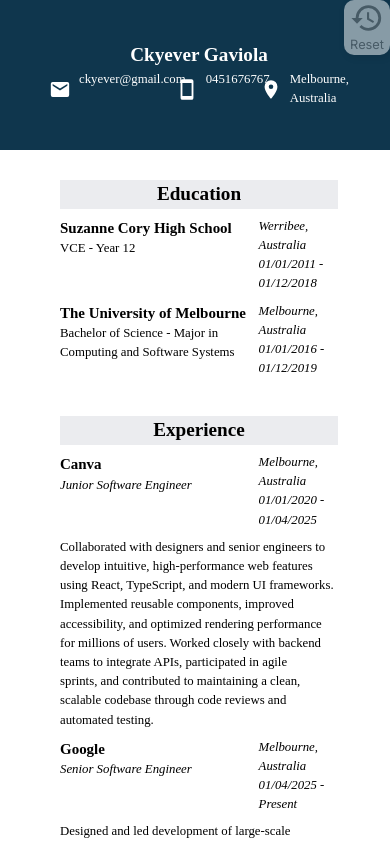
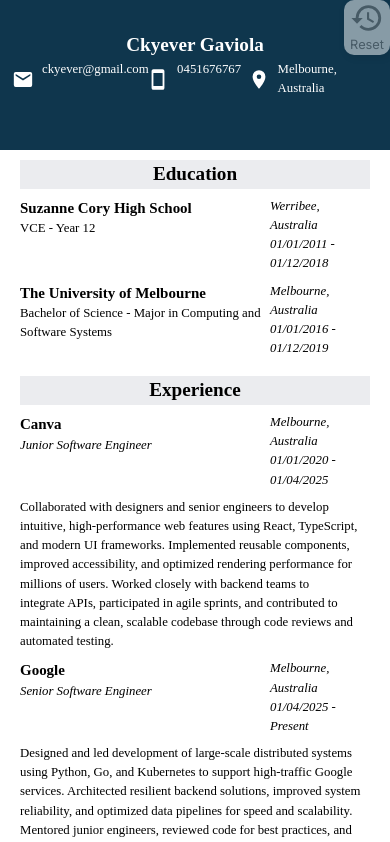
Before and after one commit to ckyever/cv-application, a React (Vite) app: page / in a window 390 px wide. Shown: the top 842 px of the page. Built offline with nearby package versions, Linux system fonts and the light colour scheme.

Commit message:
Improve resume small screen styling

```diff
--- a/src/styles/Resume.css
+++ b/src/styles/Resume.css
@@ -108,10 +108,26 @@
   font-style: italic;
 }
 
+@media (max-width: 1200px) {
+  .resume section {
+    padding: 20px 50px 0 50px;
+  }
+}
+
 @media (max-width: 800px) {
   .resume {
     position: static;
     width: auto;
     height: auto;
   }
+
+  .resume section {
+    padding: 30px 60px 0 60px;
+  }
 }
+
+@media (max-width: 600px) {
+  .resume section {
+    padding: 10px 20px 0 20px;
+  }
+}
```
